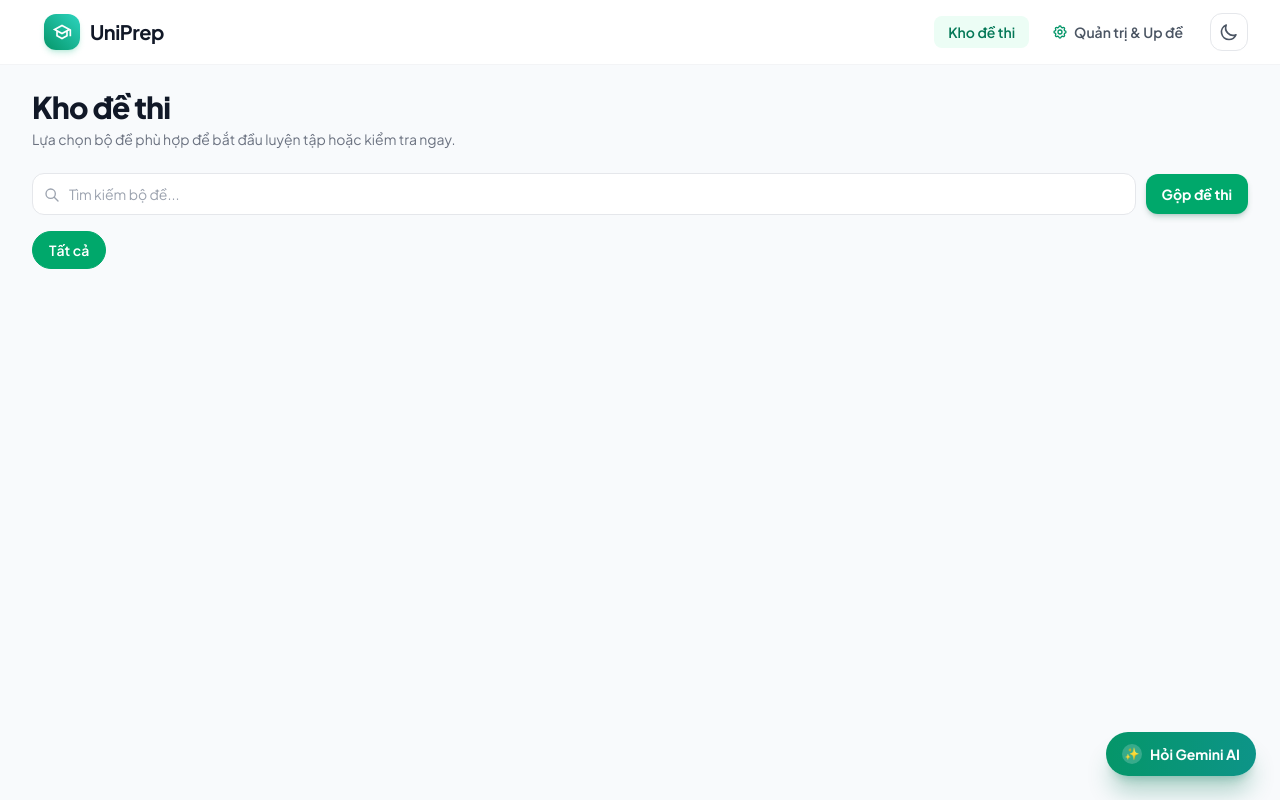
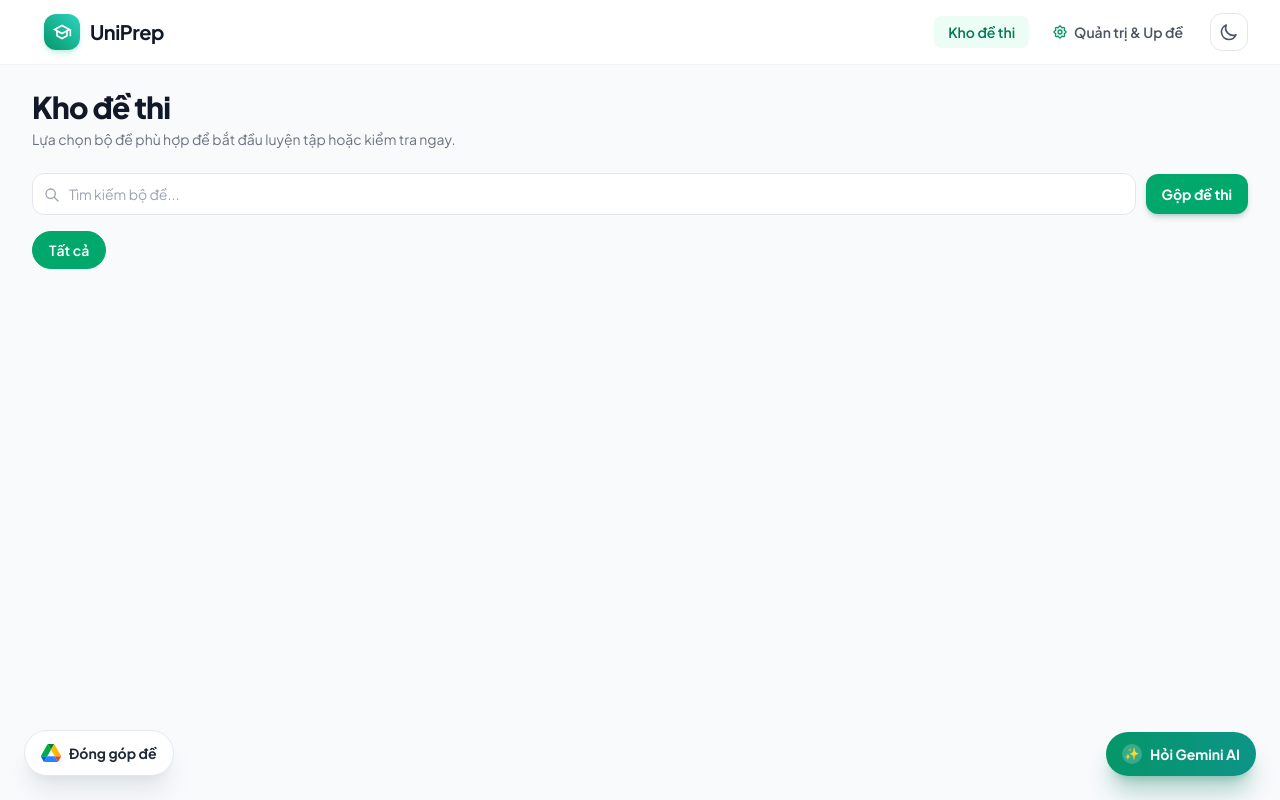
Before and after one commit to PhucPhanHT/Tracnghiemfree, a website: page public/index.html in a window 1280 px wide. Drawn offline with nearby package versions, Linux system fonts and the light colour scheme; no server answers.

Commit message:
update tn dong gop de

```diff
--- a/public/index.html
+++ b/public/index.html
@@ -1394,6 +1394,25 @@
     </div>
   </div>
 
+  <!-- Floating Contribute Exam (Google Drive) Button -->
+  <a id="btn-contribute-exam"
+     href="https://drive.google.com/drive/folders/18l_wGrmjSkB7WaLP9Me0JZ1CCQjOKZhk?usp=sharing"
+     target="_blank"
+     rel="noopener noreferrer"
+     class="fixed bottom-5 left-4 sm:bottom-6 sm:left-6 z-40 px-3.5 py-2.5 sm:px-4 sm:py-3 rounded-full bg-white dark:bg-[#1e293b] text-gray-800 dark:text-gray-100 font-bold text-xs sm:text-sm border border-gray-200 dark:border-gray-700 shadow-xl shadow-gray-400/20 dark:shadow-black/40 hover:shadow-2xl hover:scale-105 active:scale-95 transition-all flex items-center space-x-2 cursor-pointer select-none hover:border-emerald-500 dark:hover:border-emerald-400 group"
+     title="Đóng góp tài liệu & đề thi qua Google Drive">
+    <!-- Google Drive Official Icon SVG -->
+    <svg class="w-5 h-5 shrink-0" viewBox="0 0 87.3 78" xmlns="http://www.w3.org/2000/svg">
+      <path d="m6.6 66.85 3.85 6.65c.8 1.4 1.95 2.5 3.3 3.3l13.75-23.8h-27.5c0 1.55.4 3.1 1.2 4.5z" fill="#0066da"/>
+      <path d="m43.65 25-13.75-23.8c-1.35.8-2.5 1.9-3.3 3.3l-25.4 44c-.8 1.4-1.2 2.95-1.2 4.5h27.5z" fill="#00ac47"/>
+      <path d="m73.55 76.8c1.35-.8 2.5-1.9 3.3-3.3l1.6-2.75 7.65-13.25c.8-1.4 1.2-2.95 1.2-4.5h-27.502l5.852 11.5z" fill="#ea4335"/>
+      <path d="m43.65 25 13.75-23.8c-1.35-.8-2.9-1.2-4.5-1.2h-18.5c-1.6 0-3.15.45-4.5 1.2z" fill="#00832d"/>
+      <path d="m59.8 53h-32.3l-13.75 23.8c1.35.8 2.9 1.2 4.5 1.2h50.8c1.6 0 3.15-.45 4.5-1.2z" fill="#2684fc"/>
+      <path d="m73.4 26.5-12.7-22c-.8-1.4-1.95-2.5-3.3-3.3l-13.75 23.8 16.15 28h27.45c0-1.55-.4-3.1-1.2-4.5z" fill="#ffba00"/>
+    </svg>
+    <span class="group-hover:text-emerald-600 dark:group-hover:text-emerald-400 transition-colors">Đóng góp đề</span>
+  </a>
+
   <!-- Global AI Study Assistant Floating Widget (Gemini AI) -->
   <div id="global-ai-chat-container">
     <!-- Floating Toggle Button -->
--- a/public/js/app.js
+++ b/public/js/app.js
@@ -383,6 +383,7 @@ const App = {
     const themeBtn = document.getElementById('theme-toggle-btn');
     const mobileBottomBar = document.getElementById('exam-mobile-bottom-bar');
     const mobilePalette = document.getElementById('modal-question-palette');
+    const contributeBtn = document.getElementById('btn-contribute-exam');
 
     if (viewName === 'exam') {
       navExamControls?.classList.remove('hidden');
@@ -395,6 +396,7 @@ const App = {
       brandBtn?.classList.add('hidden');
       brandBtn?.classList.remove('flex');
       themeBtn?.classList.add('hidden');
+      contributeBtn?.classList.add('hidden');
     } else {
       navExamControls?.classList.add('hidden');
       navStandardLinks?.classList.remove('hidden');
@@ -407,6 +409,7 @@ const App = {
       brandBtn?.classList.remove('hidden');
       brandBtn?.classList.add('flex');
       themeBtn?.classList.remove('hidden');
+      contributeBtn?.classList.remove('hidden');
 
       // Clear any exam timer
       if (ExamRunner.timerInterval) {
```
